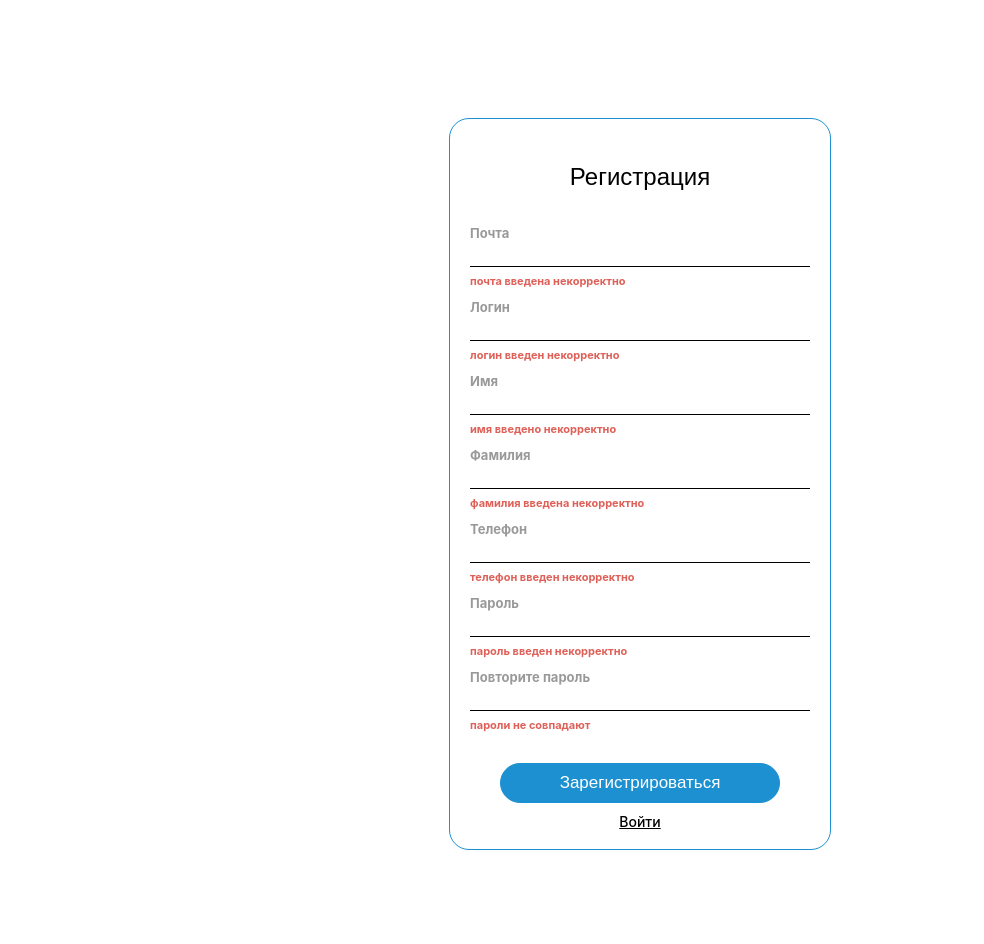
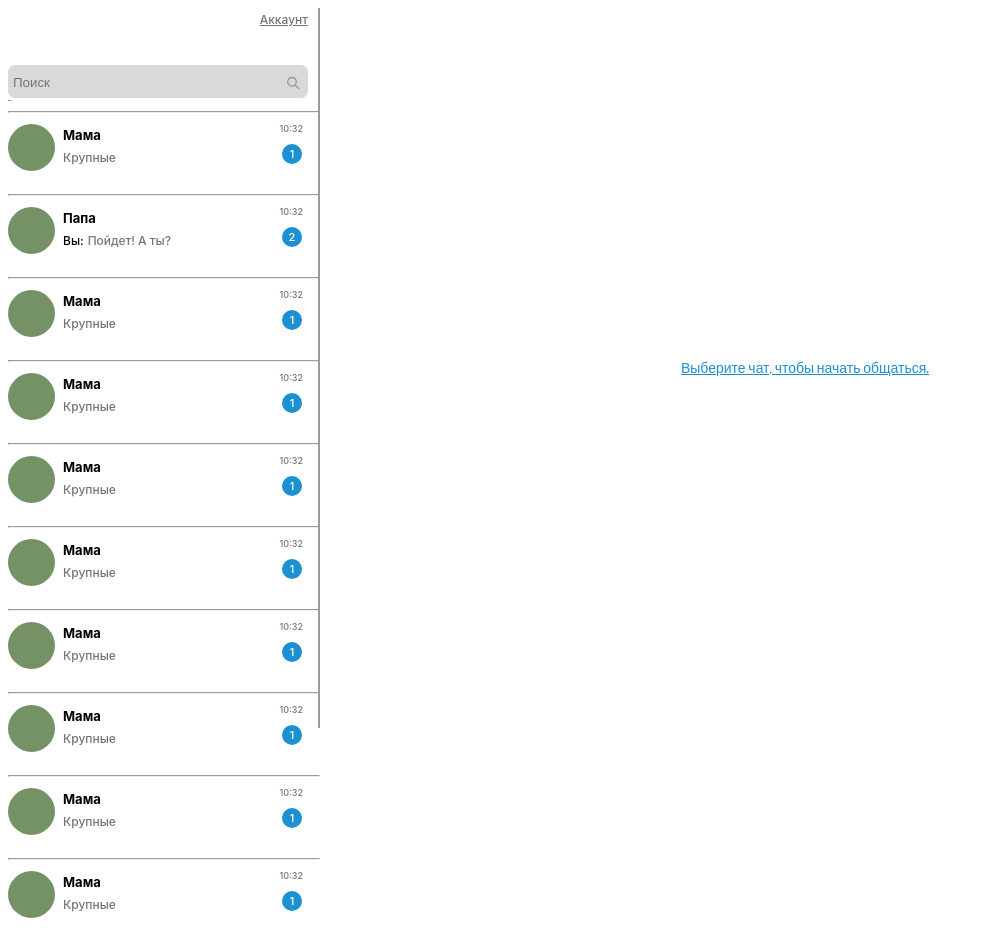
Before and after one commit to lga-13/searching, a website built with Vite: page index.html in a window 1280 px wide. Shown: the whole page, without its empty margins (0-984 px from the left). Built offline with nearby package versions, Linux system fonts and the light colour scheme.

Commit message:
наÑчало работы со скроллом чат-лист

```diff
--- a/src/main.ts
+++ b/src/main.ts
@@ -17,7 +17,7 @@ import {changePasswordForm} from "./blocks/change-password-form/change-password-
 
 
 // render("#app", loginForm);
-    render("#app", registrationForm )
+    render("#app", chatPage )
 
 
 // const client = new APIClient();
--- a/src/pages/chat-page/chat-page-template.ts
+++ b/src/pages/chat-page/chat-page-template.ts
@@ -11,8 +11,10 @@ export default `
                     {{{ searchForm }}}
                 </form>
             </div>
-            {{{ chatAvatarImg }}}
-            {{{ chatsList }}}
+            <div class="chat-list">
+                {{{ chatAvatarImg }}}
+                {{{ chatsList }}}
+            </div>
         </div>
         <div class="message-chain">
             {{{ messageChain }}}
--- a/src/pages/chat-page/chat-page.css
+++ b/src/pages/chat-page/chat-page.css
@@ -85,10 +85,11 @@
 }
 
 hr {
-    margin-top: 48px;
+    margin-top: 0;
     width: 310px;
     color: #757575;
     margin-bottom: 0;
+    padding: 0;
 }
 
 hr:first-of-type{
@@ -100,9 +101,10 @@ hr:first-of-type{
     flex-direction: row;
     justify-content: flex-start;
     align-items: flex-start;
-    height: 10px;
-    margin: 10px 0;
+    height: 71px;
+    margin: 0;
     gap: 8px;
+    padding-top: 10px;
 }
 
 .chats__img {
@@ -117,6 +119,7 @@ hr:first-of-type{
     justify-content: flex-start;
     align-items: flex-start;
     gap: 4px;
+    padding: 0;
 }
 
 .chats__message-sender {
@@ -126,12 +129,14 @@ hr:first-of-type{
     font-weight: 700;
     margin-bottom: 3px;
     margin-top: 4px;
+    padding: 0;
 }
 
 .chats__message-answer {
     display: flex;
     flex-direction: row;
     gap: 4px;
+    padding: 0;
 }
 
 .chats__message-content {
@@ -141,6 +146,7 @@ hr:first-of-type{
     font-size: 12px;
     font-weight: 500;
     color: #757575;
+    padding: 0;
 }
 
 .chats__your-message {
@@ -148,6 +154,7 @@ hr:first-of-type{
     font-size: 12px;
     font-weight: 500;
     color: black;
+    padding: 0;
 }
 
 .chats__time-and-count {
@@ -255,20 +262,17 @@ hr:first-of-type{
     border-top: 1px solid #757575;
 }
 
-/* Стилевое оформление всего скроллбара */
 ::-webkit-scrollbar {
-    width: 5px; /* ширина для вертикального скроллбара */
+    width: 5px;
 }
 
-/* Стилевое оформление ползунка скроллбара */
 ::-webkit-scrollbar-thumb {
-    background: #757575; /* цвет ползунка */
-    border-radius: 8px; /* скругление углов ползунка */
+    background: #757575;
+    border-radius: 8px;
 }
 
-/* Стилевое оформление полосы, по которой двигается ползунок */
 ::-webkit-scrollbar-track {
-    background: #EBEBEB; /* цвет полосы */
+    background: #EBEBEB;
 }
 
 .message-chain__data-title{
--- a/src/pages/chat-page/chat-page.ts
+++ b/src/pages/chat-page/chat-page.ts
@@ -55,7 +55,183 @@ export const MOCK_MESSAGE_DATA = [
                     text: "Пойдет! А ты?",
                     time: "10:32:34",
                 }]
-        }
+        },
+        {
+            srcName: chat2,
+            index: 1,
+            sender: "Мама",
+            count: 1,
+            message_chain: [
+                {
+                    me: true,
+                    text: "В лесу растут шишки!",
+                    time: "10:30:34",
+                },
+                {
+                    me: true,
+                    text: "Крупные?",
+                    time: "10:31:53",
+                },
+                {
+                    me: false,
+                    text: "Крупные",
+                    time: "10:32:45",
+                }]
+        },
+        {
+            srcName: chat2,
+            index: 1,
+            sender: "Мама",
+            count: 1,
+            message_chain: [
+                {
+                    me: true,
+                    text: "В лесу растут шишки!",
+                    time: "10:30:34",
+                },
+                {
+                    me: true,
+                    text: "Крупные?",
+                    time: "10:31:53",
+                },
+                {
+                    me: false,
+                    text: "Крупные",
+                    time: "10:32:45",
+                }]
+        },
+        {
+            srcName: chat2,
+            index: 1,
+            sender: "Мама",
+            count: 1,
+            message_chain: [
+                {
+                    me: true,
+                    text: "В лесу растут шишки!",
+                    time: "10:30:34",
+                },
+                {
+                    me: true,
+                    text: "Крупные?",
+                    time: "10:31:53",
+                },
+                {
+                    me: false,
+                    text: "Крупные",
+                    time: "10:32:45",
+                }]
+        },
+        {
+            srcName: chat2,
+            index: 1,
+            sender: "Мама",
+            count: 1,
+            message_chain: [
+                {
+                    me: true,
+                    text: "В лесу растут шишки!",
+                    time: "10:30:34",
+                },
+                {
+                    me: true,
+                    text: "Крупные?",
+                    time: "10:31:53",
+                },
+                {
+                    me: false,
+                    text: "Крупные",
+                    time: "10:32:45",
+                }]
+        },
+        {
+            srcName: chat2,
+            index: 1,
+            sender: "Мама",
+            count: 1,
+            message_chain: [
+                {
+                    me: true,
+                    text: "В лесу растут шишки!",
+                    time: "10:30:34",
+                },
+                {
+                    me: true,
+                    text: "Крупные?",
+                    time: "10:31:53",
+                },
+                {
+                    me: false,
+                    text: "Крупные",
+                    time: "10:32:45",
+                }]
+        },
+        {
+            srcName: chat2,
+            index: 1,
+            sender: "Мама",
+            count: 1,
+            message_chain: [
+                {
+                    me: true,
+                    text: "В лесу растут шишки!",
+                    time: "10:30:34",
+                },
+                {
+                    me: true,
+                    text: "Крупные?",
+                    time: "10:31:53",
+                },
+                {
+                    me: false,
+                    text: "Крупные",
+                    time: "10:32:45",
+                }]
+        },
+        {
+            srcName: chat2,
+            index: 1,
+            sender: "Мама",
+            count: 1,
+            message_chain: [
+                {
+                    me: true,
+                    text: "В лесу растут шишки!",
+                    time: "10:30:34",
+                },
+                {
+                    me: true,
+                    text: "Крупные?",
+                    time: "10:31:53",
+                },
+                {
+                    me: false,
+                    text: "Крупные",
+                    time: "10:32:45",
+                }]
+        },
+        {
+            srcName: chat2,
+            index: 1,
+            sender: "Мама",
+            count: 1,
+            message_chain: [
+                {
+                    me: true,
+                    text: "В лесу растут шишки!",
+                    time: "10:30:34",
+                },
+                {
+                    me: true,
+                    text: "Крупные?",
+                    time: "10:31:53",
+                },
+                {
+                    me: false,
+                    text: "Крупные",
+                    time: "10:32:45",
+                }]
+        },
 ]
 
 
```
